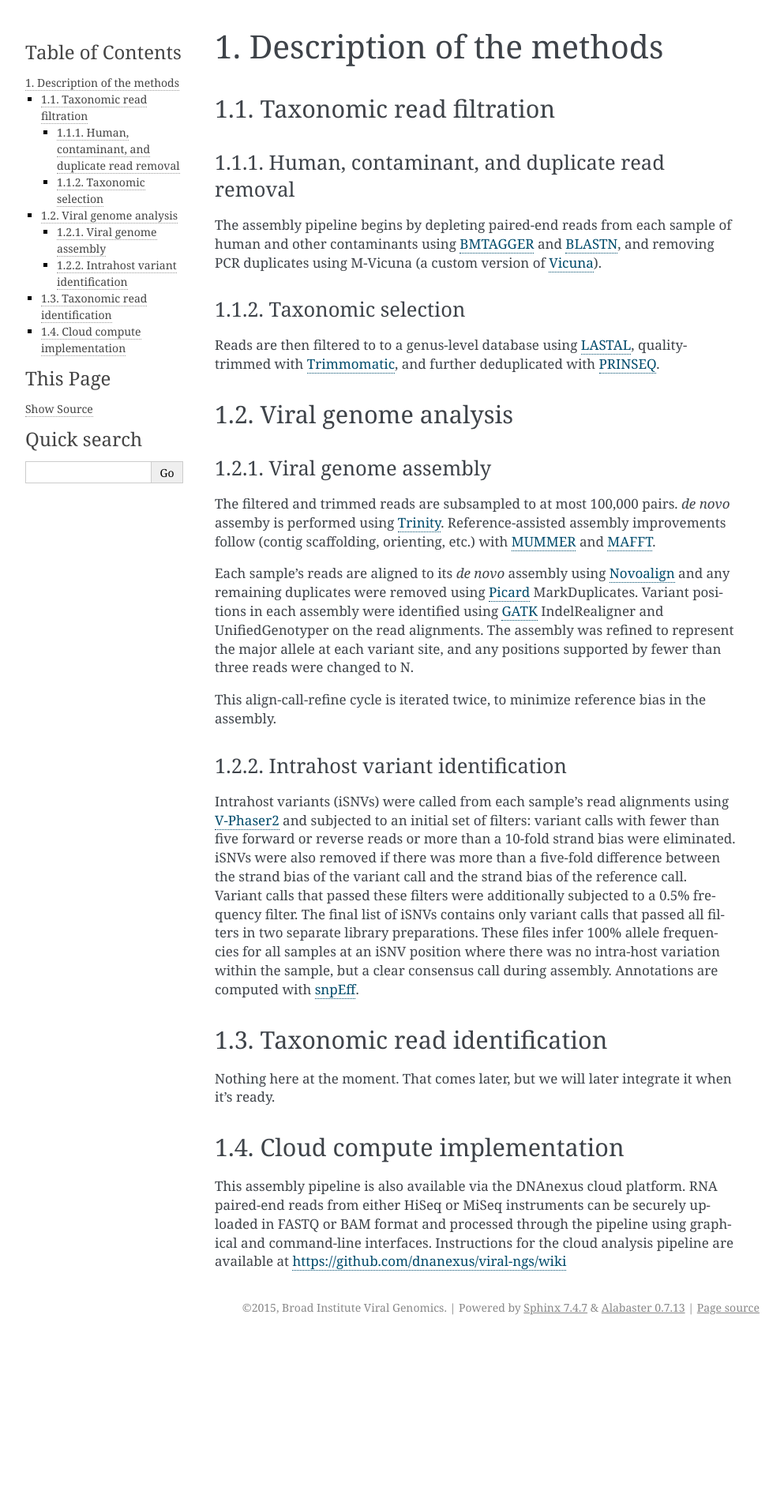
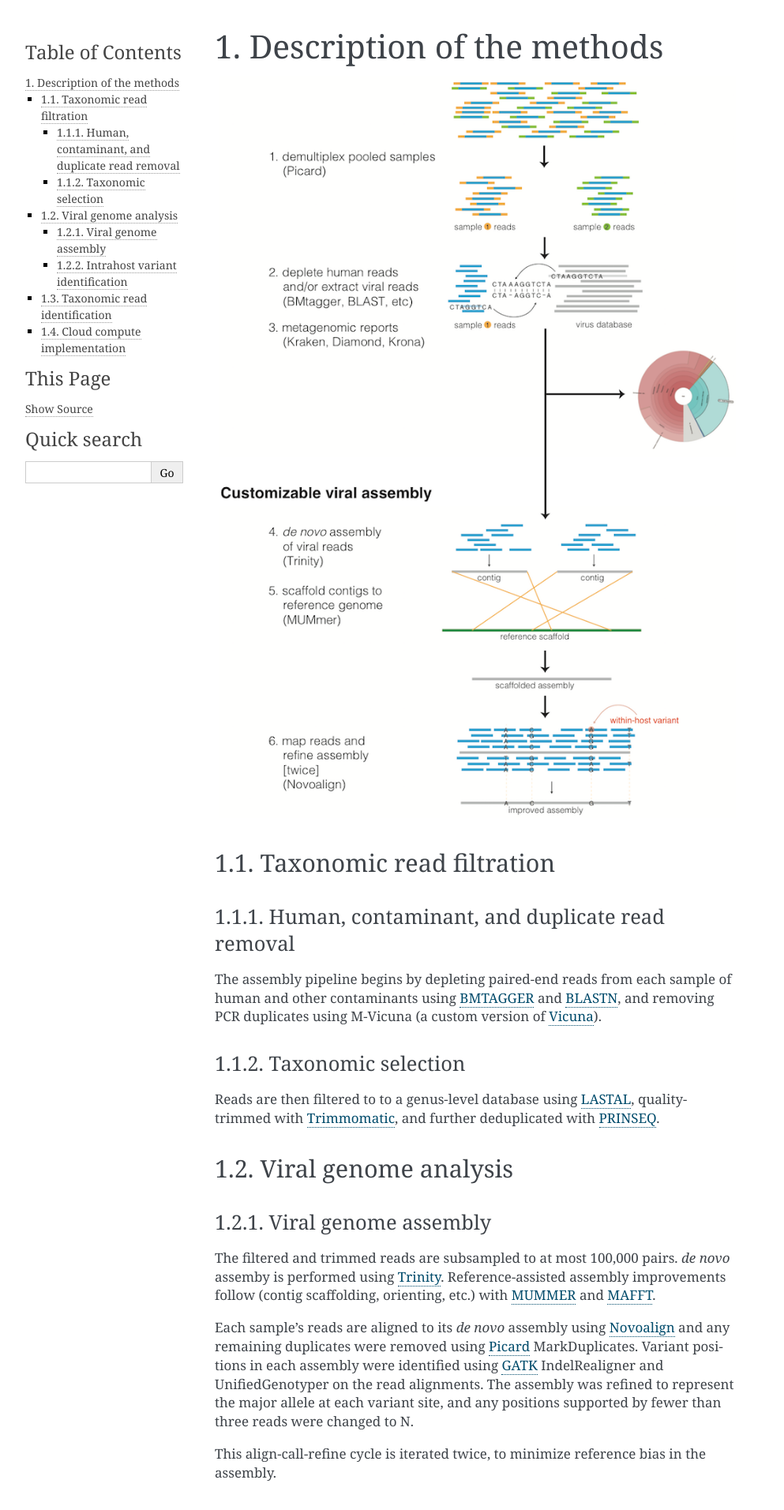
Before and after one commit to broadinstitute/viral-ngs, a Sphinx documentation site: the page built from docs/description.rst, in a window 1280 px wide. Shown: the top 1912 px of the page at 79% size, without its empty margins (148-1141 px from the left). Built offline with Sphinx 7.4.7, drawn with Linux system fonts in a browser that asks for light colours; formulas are drawn with MathJax 3; before the commit the page ends 1695 px from its top, so only the background shows below that.

Commit message:
add viral-ngs overview diagram created by @dpark01 to documentation (#335)

```diff
--- a/docs/description.rst
+++ b/docs/description.rst
@@ -1,7 +1,7 @@
 Description of the methods
 ==========================
 
-
+.. image:: viral-ngs-overview.png
 
 Taxonomic read filtration
 -------------------------
```
Also changed, not shown: docs/viral-ngs-overview.png (added).
